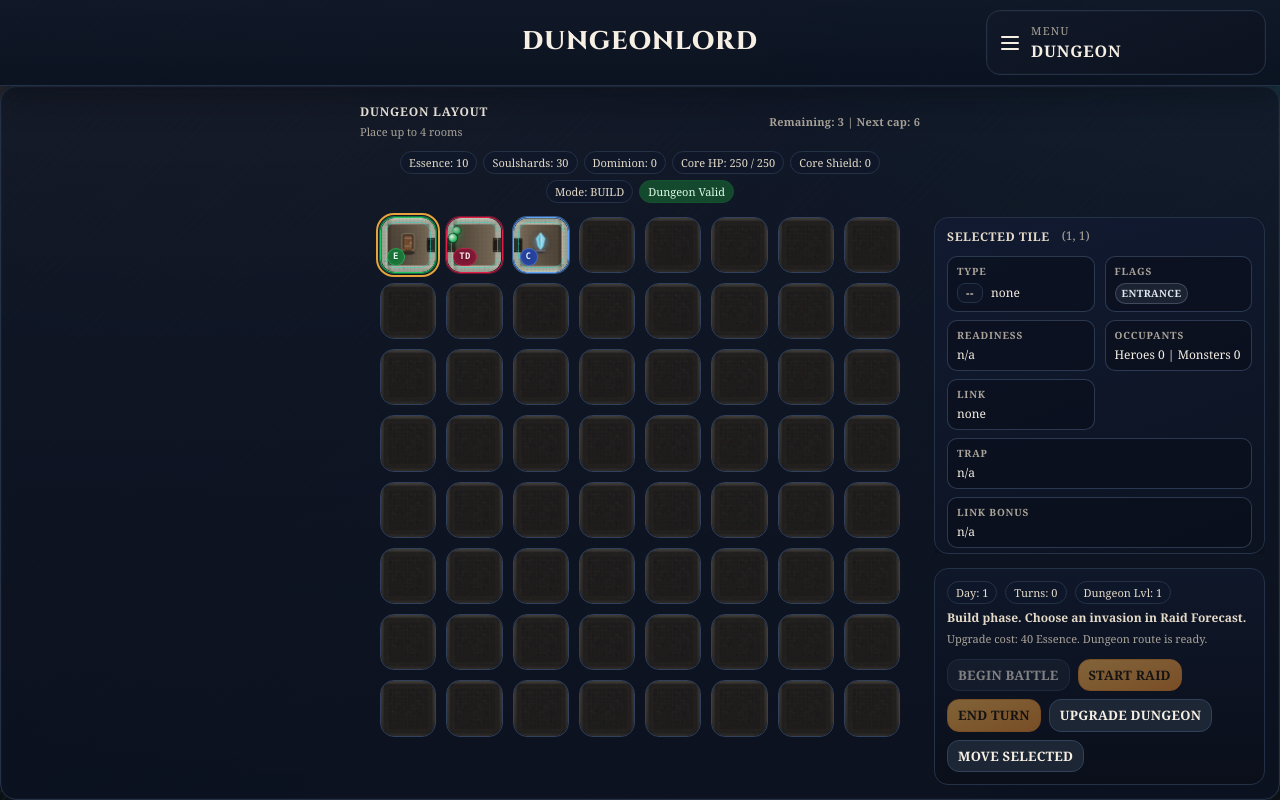
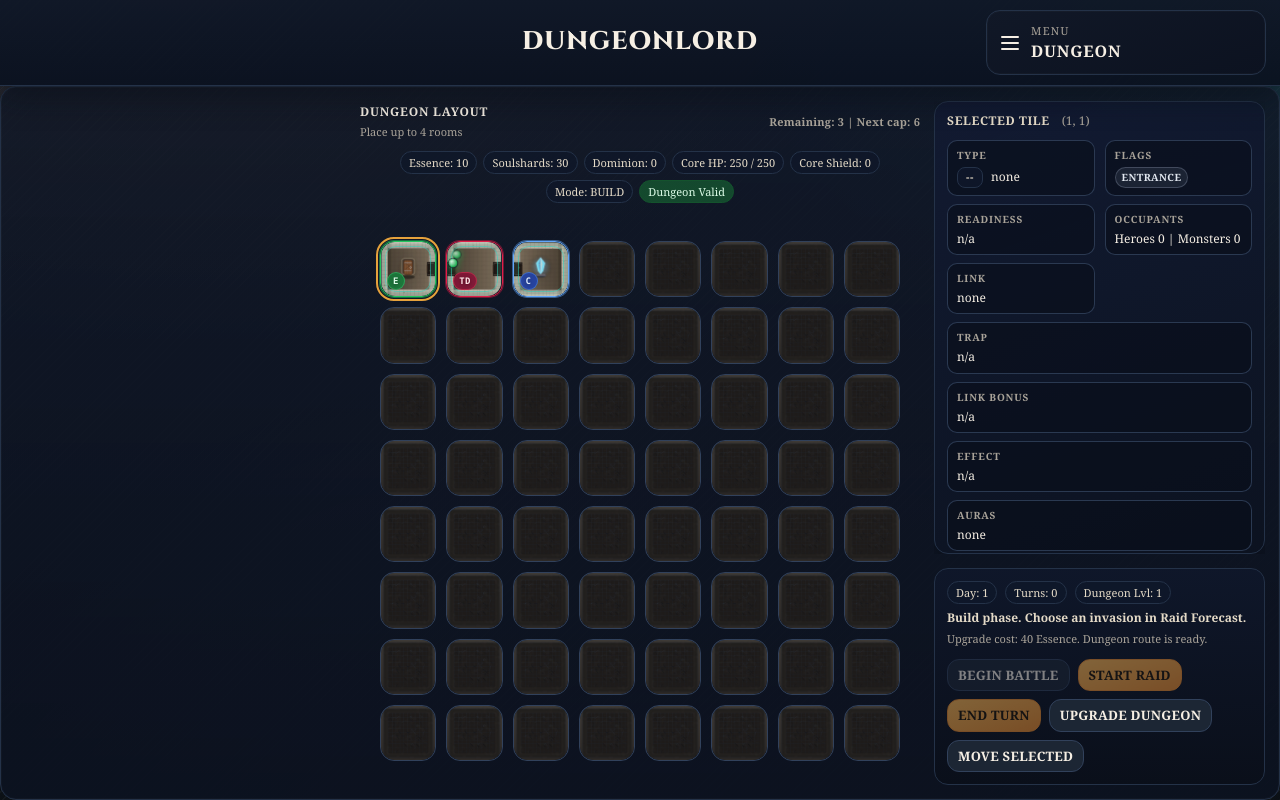
Before and after one commit to deavonthebunny-hub/Dungeonlord, a React (Vite) app: page / in a window 1280 px wide. Built offline with nearby package versions, Linux system fonts and the light colour scheme; a web font is replaced by a local one.

Commit message:
Updated w/ UI Changes

```diff
--- a/src/App.css
+++ b/src/App.css
@@ -1932,6 +1932,7 @@ button.entityItem {
   }
 
   .layout {
+    --dungeon-center-offset: clamp(140px, 14vh, 176px);
     flex: 1 1 auto;
     height: auto;
     min-height: 0;
@@ -1990,7 +1991,7 @@ button.entityItem {
 
   .dungeonBody {
     grid-column: 2 / 4;
-    grid-row: 2;
+    grid-row: 1 / 3;
     min-height: 0;
     height: 100%;
     display: grid;
@@ -2018,6 +2019,7 @@ button.entityItem {
     order: 0;
     width: min(100%, 520px, calc(100vh - 220px));
     min-height: 0;
+    margin-top: var(--dungeon-center-offset);
     align-self: start;
     overflow: visible;
   }
```
